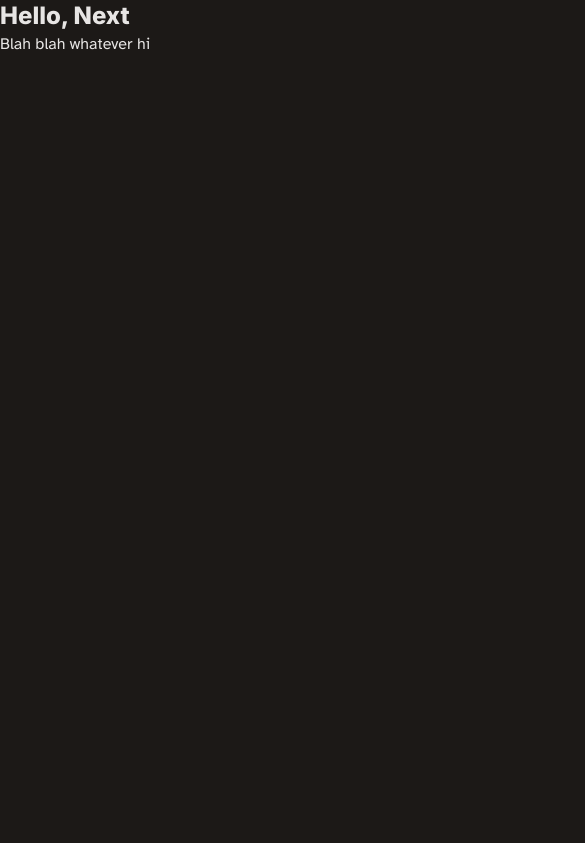
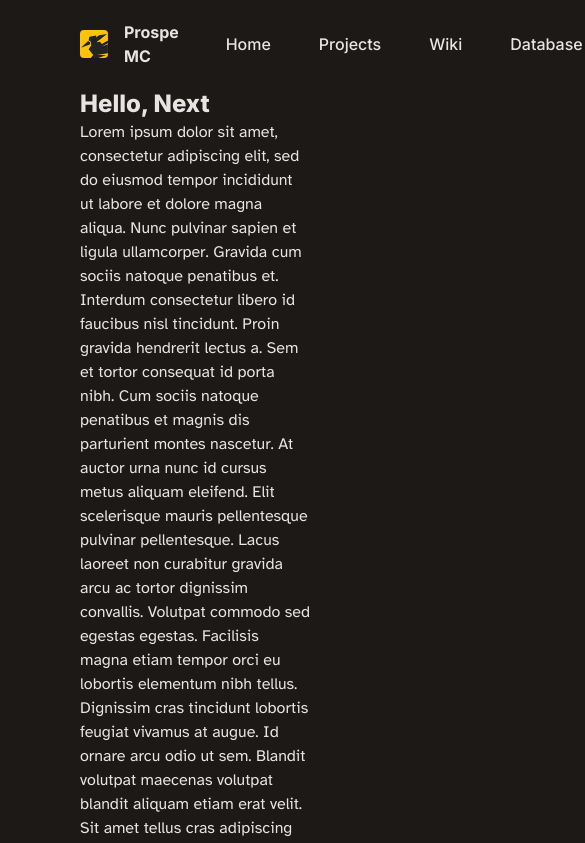
Before and after one commit to ProsperityMC/Prosperity-Website, a Next.js app: page / in a window 390 px wide. Shown: the top 843 px of the page, 585 px wide, since content can reach past the window. Built offline with nearby package versions, Linux system fonts and the light colour scheme.

Commit message:
new: Add navigation menu
Still not mobile ready

```diff
--- /dev/null
+++ b/components/Menu.tsx
@@ -0,0 +1,56 @@
+import Link from "next/link";
+import { useState } from "react";
+import Image from "next/image";
+
+import logo from "../public/prosperity.svg";
+
+export default function Menu() {
+	const links = [
+		{ href: "/", text: "Home" },
+		{ href: "/projects", text: "Projects" },
+		{ href: "/wiki", text: "Wiki" },
+		{ href: "/database", text: "Database" },
+		{ href: "https://map.prosperitymc.net", text: "Map" },
+		{ href: "/donate", text: "Donate" }
+	];
+	const [hasScrolled, setHasScrolled] = useState(false);
+
+	// TODO: Fix a behavior where the signal isn't updated upon reloading a page
+	// with a saved scroll position.
+	if (typeof window != "undefined") {
+		window.addEventListener("scroll", () => {
+			if (window.scrollY >= 10) {
+				setHasScrolled(true);
+				console.log("Hi");
+			} else {
+				setHasScrolled(false);
+			}
+		});
+	}
+
+	return (
+		<div className="sticky top-0">
+			<div
+				className={`flex justify-between duration-200 items-center container mx-auto px-20 border-stone-700 select-none ${
+					hasScrolled ? "bg-stone-950/75 backdrop-blur-md py-3 border-b" : "py-5"
+				}`}>
+				<span className="flex gap-12 items-center">
+					<header className="items-center inline-flex overflow-hidden">
+						<Image className="inline-block w-7 h-7 mr-4 rounded" src={logo} alt="" />
+						<span className="overflow-hidden">Prosperity MC</span>
+					</header>
+					{links.map((link) => (
+						<>
+							<Link className="font-header font-medium" href={link.href}>
+								{link.text}
+							</Link>
+						</>
+					))}
+				</span>
+				<button className="bg-yellow-500 text-stone-900 px-8 py-1 rounded justify-items-end">
+					Join
+				</button>
+			</div>
+		</div>
+	);
+}
--- a/pages/_app.tsx
+++ b/pages/_app.tsx
@@ -4,6 +4,7 @@ import type { AppProps } from "next/app";
 import { Inter } from "next/font/google";
 import { Atkinson_Hyperlegible } from "next/font/google";
 import { JetBrains_Mono } from "next/font/google";
+import Menu from "../components/Menu";
 
 const fontInter = Inter({
 	subsets: ["latin"],
@@ -28,6 +29,7 @@ export default function MyApp({ Component, pageProps }: AppProps) {
 	return (
 		<div
 			className={`${fontInter.variable} ${fontAtkinsonHyperlegible.variable} ${fontJetBrainsMono.variable}`}>
+			<Menu />
 			<Component {...pageProps} />
 		</div>
 	);
--- a/pages/index.tsx
+++ b/pages/index.tsx
@@ -1,8 +1,57 @@
 export default function Home() {
 	return (
-		<div>
-			<header className="text-2xl font-extrabold">Hello, Next</header>
-			<p>Blah blah whatever hi</p>
-		</div>
+		<>
+			<div className="container mx-auto px-20">
+				<header className="text-2xl font-extrabold">Hello, Next</header>
+				<p className="mb-[100vh]">
+					Lorem ipsum dolor sit amet, consectetur adipiscing elit, sed do eiusmod tempor incididunt
+					ut labore et dolore magna aliqua. Nunc pulvinar sapien et ligula ullamcorper. Gravida cum
+					sociis natoque penatibus et. Interdum consectetur libero id faucibus nisl tincidunt. Proin
+					gravida hendrerit lectus a. Sem et tortor consequat id porta nibh. Cum sociis natoque
+					penatibus et magnis dis parturient montes nascetur. At auctor urna nunc id cursus metus
+					aliquam eleifend. Elit scelerisque mauris pellentesque pulvinar pellentesque. Lacus
+					laoreet non curabitur gravida arcu ac tortor dignissim convallis. Volutpat commodo sed
+					egestas egestas. Facilisis magna etiam tempor orci eu lobortis elementum nibh tellus.
+					Dignissim cras tincidunt lobortis feugiat vivamus at augue. Id ornare arcu odio ut sem.
+					Blandit volutpat maecenas volutpat blandit aliquam etiam erat velit. Sit amet tellus cras
+					adipiscing enim eu turpis.
+					<br />
+					<br />
+					Neque aliquam vestibulum morbi blandit cursus risus at. Commodo viverra maecenas accumsan
+					lacus vel facilisis. Eget sit amet tellus cras adipiscing enim eu turpis. Nisi vitae
+					suscipit tellus mauris a diam maecenas sed. Neque viverra justo nec ultrices dui. Nunc sed
+					id semper risus in. Eu turpis egestas pretium aenean pharetra. Lectus mauris ultrices eros
+					in cursus turpis. Pharetra diam sit amet nisl suscipit. Condimentum id venenatis a
+					condimentum vitae. Euismod nisi porta lorem mollis aliquam ut. Elementum eu facilisis sed
+					odio. Nam aliquam sem et tortor consequat id porta nibh venenatis.
+					<br />
+					<br />
+					Cursus risus at ultrices mi. Id diam maecenas ultricies mi eget. Elementum tempus egestas
+					sed sed risus pretium quam vulputate. Leo in vitae turpis massa sed elementum tempus
+					egestas sed. Velit laoreet id donec ultrices. Netus et malesuada fames ac turpis egestas
+					sed tempus urna. Ullamcorper a lacus vestibulum sed arcu non odio. Eget gravida cum sociis
+					natoque penatibus et magnis. Quis blandit turpis cursus in hac habitasse platea dictumst.
+					Eu non diam phasellus vestibulum lorem sed risus ultricies.
+					<br />
+					<br />
+					Nullam non nisi est sit. Aliquet lectus proin nibh nisl. Ipsum dolor sit amet consectetur
+					adipiscing elit pellentesque. Nunc consequat interdum varius sit amet mattis vulputate.
+					Mauris commodo quis imperdiet massa tincidunt nunc pulvinar. Velit ut tortor pretium
+					viverra suspendisse potenti nullam ac. Vitae suscipit tellus mauris a diam maecenas sed
+					enim. Aliquam nulla facilisi cras fermentum odio eu feugiat. Enim blandit volutpat
+					maecenas volutpat. Molestie ac feugiat sed lectus vestibulum. Vel fringilla est
+					ullamcorper eget nulla facilisi etiam dignissim. Velit laoreet id donec ultrices
+					tincidunt. A arcu cursus vitae congue mauris. Sem fringilla ut morbi tincidunt augue
+					interdum velit. Vitae suscipit tellus mauris a. Facilisis mauris sit amet massa vitae
+					tortor condimentum lacinia. Odio morbi quis commodo odio aenean. Amet consectetur
+					adipiscing elit ut aliquam purus sit. Euismod nisi porta lorem mollis aliquam ut
+					porttitor. Aliquam ultrices sagittis orci a scelerisque purus semper eget duis. Aliquam
+					eleifend mi in nulla posuere. Aliquam purus sit amet luctus venenatis. Sit amet luctus
+					venenatis lectus magna fringilla urna porttitor rhoncus. Donec et odio pellentesque diam
+					volutpat. Ut ornare lectus sit amet. Et tortor at risus viverra adipiscing at in. Eu
+					facilisis sed odio morbi quis.
+				</p>
+			</div>
+		</>
 	);
 }
--- a/styles/globals.css
+++ b/styles/globals.css
@@ -5,7 +5,7 @@
 @layer base {
 	html {
 		font-family: "Atkinson Hyperlegible", Arial, Helvetica, sans-serif;
-        @apply bg-stone-900 text-stone-200;
+		@apply bg-stone-900 text-stone-200;
 	}
 
 	header {
```
Also changed, not shown: public/prosperity.svg (added).
